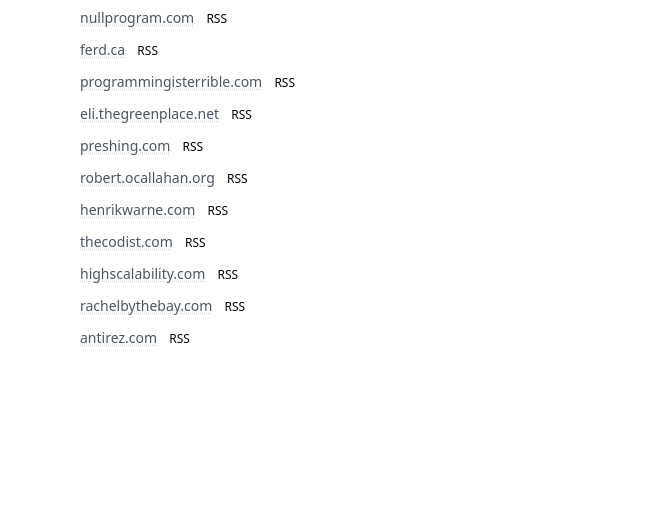
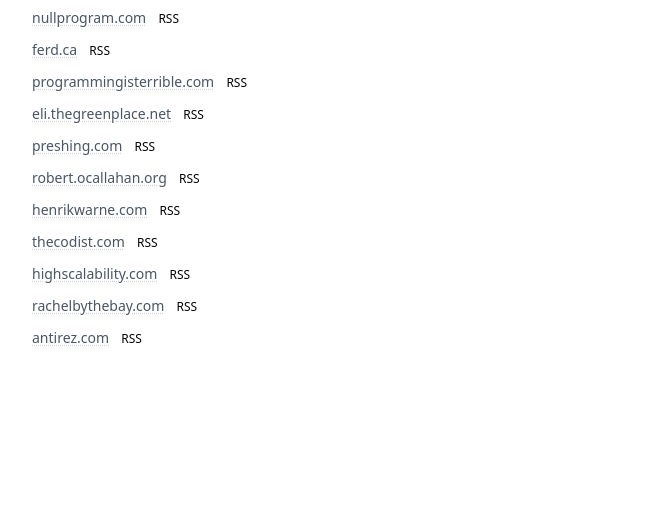
Before and after one commit to DavidVentura/blog, a website: page blog/template/blogs-i-follow.html in a window 1280 px wide. Shown: the part 268-800 px from the top of the page, without its empty margins (240-893 px from the left). Drawn offline with nearby package versions, Linux system fonts and the light colour scheme; files that its build step writes are made by us from their sources.

Commit message:
update style

```diff
--- a/blog/html/css/style-input.css
+++ b/blog/html/css/style-input.css
@@ -2,7 +2,7 @@
 
 @layer base {
   .layout {
-    @apply max-w-2xl px-4 mx-auto py-4 md:py-10;
+    @apply max-w-3xl px-4 mx-auto py-4 md:py-10;
   }
   h1, .blog-title {
     @apply font-semibold text-3xl md:text-4xl;
--- a/package.json
+++ b/package.json
@@ -20,5 +20,8 @@
   "homepage": "https://github.com/DavidVentura/blog#readme",
   "dependencies": {
     "tailwindcss": "^3.1.5"
+  },
+  "devDependencies": {
+    "npx": "^10.2.2"
   }
 }
```
Also changed, not shown: blog/html/css/new-style.css, pnpm-lock.yaml.
